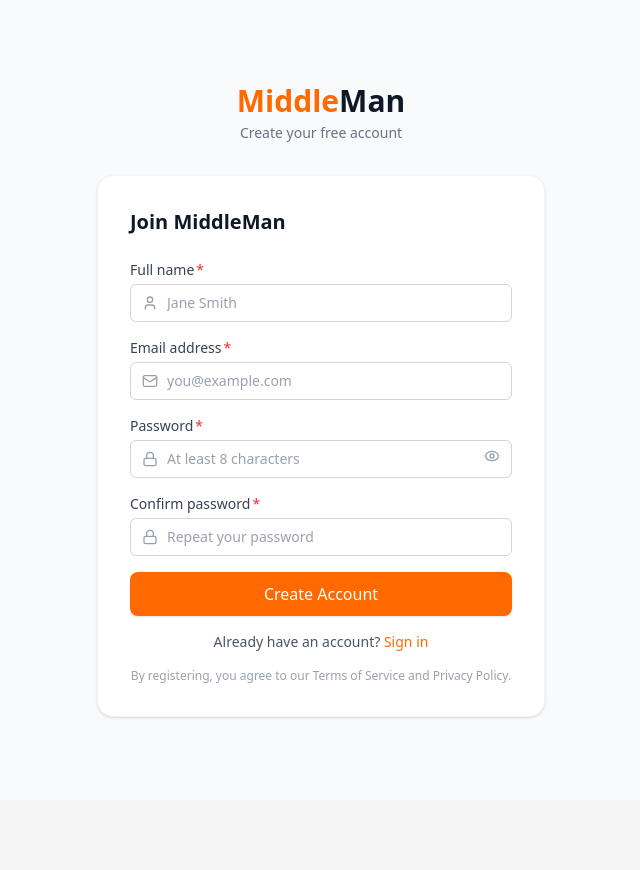
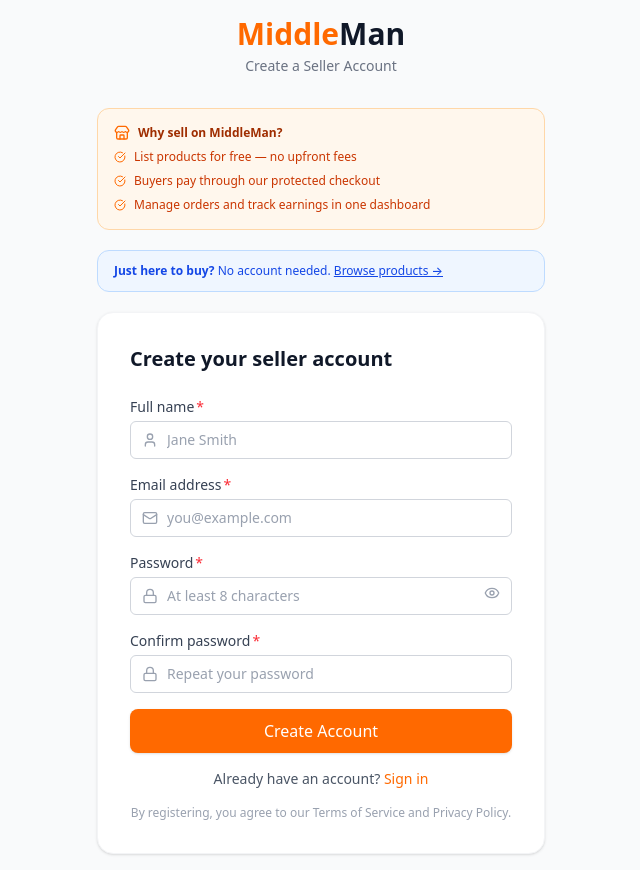
Before and after one commit to heur402/MIDDLEMAN-COMMERCER, a React (Vite) app in the folder client/: page /register in a window 1280 px wide. Shown: the whole page, without its empty margins (319-959 px from the left). Before the commit the page ends 800 px from the top, so only its background shows below. Built offline with nearby package versions, Linux system fonts and the light colour scheme; no server answers.

Commit message:
feat: update RegisterPage to position as seller-only with buyer browse banner

```diff
--- a/client/src/pages/RegisterPage.jsx
+++ b/client/src/pages/RegisterPage.jsx
@@ -1,6 +1,7 @@
-import { Navigate } from 'react-router-dom'
+import { Navigate, Link } from 'react-router-dom'
 import { useAuth } from '../context/AuthContext'
 import RegisterForm from '../components/auth/RegisterForm'
+import { Store, CheckCircle } from 'lucide-react'
 
 export default function RegisterPage() {
   const { isAuthenticated } = useAuth()
@@ -11,16 +12,44 @@
       <div className="w-full max-w-md">
         {/* Brand */}
         <div className="text-center mb-8">
-          <span className="text-3xl font-black">
-            <span className="text-orange-500">Middle</span>
-            <span className="text-gray-900">Man</span>
-          </span>
-          <p className="text-gray-500 text-sm mt-1">Create your free account</p>
+          <Link to="/">
+            <span className="text-3xl font-black">
+              <span className="text-orange-500">Middle</span>
+              <span className="text-gray-900">Man</span>
+            </span>
+          </Link>
+          <p className="text-gray-500 text-sm mt-1">Create a Seller Account</p>
+        </div>
+
+        {/* Seller perks */}
+        <div className="bg-orange-50 border border-orange-200 rounded-xl p-4 mb-5 space-y-2">
+          <div className="flex items-center gap-2">
+            <Store size={16} className="text-orange-500 shrink-0" />
+            <p className="text-xs font-semibold text-orange-800">Why sell on MiddleMan?</p>
+          </div>
+          {[
+            'List products for free — no upfront fees',
+            'Buyers pay through our protected checkout',
+            'Manage orders and track earnings in one dashboard',
+          ].map((perk) => (
+            <div key={perk} className="flex items-start gap-2">
+              <CheckCircle size={12} className="text-orange-500 shrink-0 mt-0.5" />
+              <p className="text-xs text-orange-700">{perk}</p>
+            </div>
+          ))}
+        </div>
+
+        {/* Info banner — buyers don't need an account */}
+        <div className="bg-blue-50 border border-blue-200 rounded-xl px-4 py-3 mb-5 flex items-start gap-2">
+          <p className="text-xs text-blue-700">
+            <strong>Just here to buy?</strong> No account needed.{' '}
+            <Link to="/browse" className="underline font-medium">Browse products →</Link>
+          </p>
         </div>
 
         {/* Card */}
         <div className="bg-white rounded-2xl shadow-sm border border-gray-100 p-8">
-          <h1 className="text-xl font-bold text-gray-900 mb-6">Join MiddleMan</h1>
+          <h1 className="text-xl font-bold text-gray-900 mb-6">Create your seller account</h1>
           <RegisterForm />
         </div>
       </div>
```
